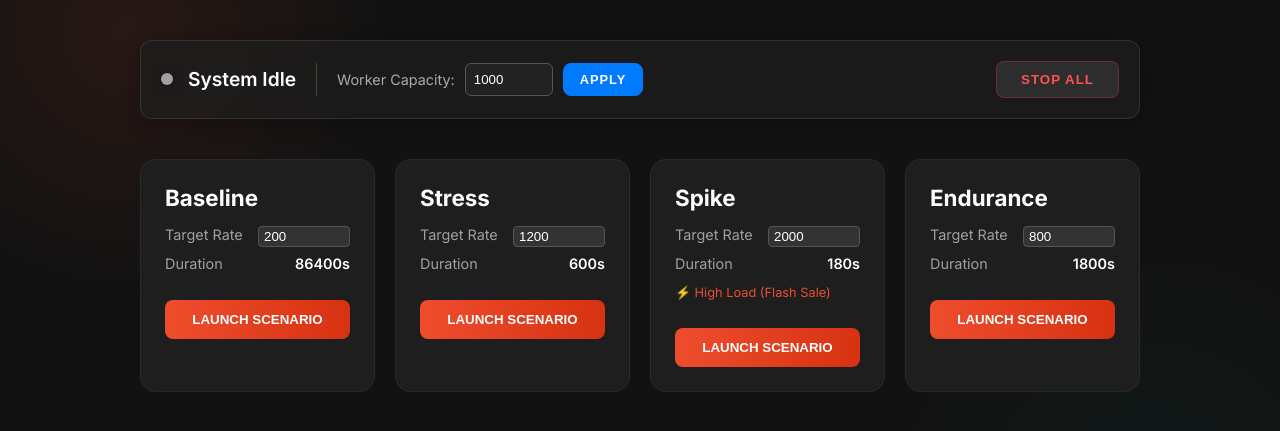
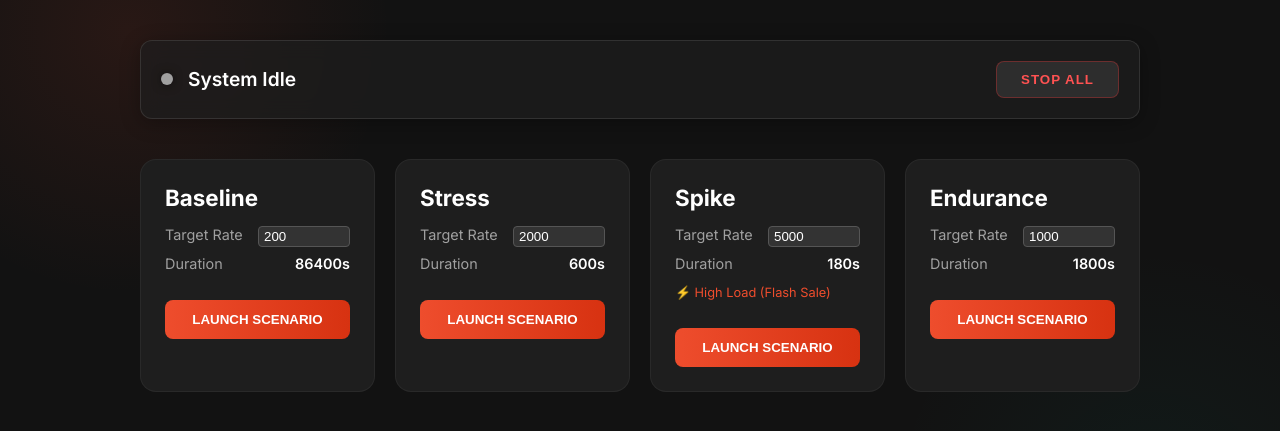
Before and after one commit to thanhdc57/log-analytics-project, a FastAPI app: page / in a window 1280 px wide. Shown: the part 128-559 px from the top of the page. Run offline with FastAPI, Linux system fonts and the light colour scheme.

Commit message:
Update dynamic rate log for workers

```diff
--- a/src/webload/app.py
+++ b/src/webload/app.py
@@ -60,11 +60,14 @@ HTTP_ENDPOINTS = [
 ]
 
 SCENARIOS = {
-    "baseline": {"rate": int(os.getenv("BASELINE_RATE", 200)), "duration": 86400},
-    "stress": {"rate": 1200, "duration": 600},         # Target: ~10 workers
-    "spike": {"rate": 2000, "duration": 180},          # Target: Max/Overload
-    "endurance": {"rate": 800, "duration": 1800},      # Target: ~7-8 workers
+    "baseline": {"rate": 200, "duration": 86400},      # 1 worker @ 200 logs/s
+    "stress": {"rate": 2000, "duration": 600},         # 2 workers @ 1000 logs/s
+    "spike": {"rate": 5000, "duration": 180},          # 5 workers @ 1000 logs/s
+    "endurance": {"rate": 1000, "duration": 1800},     # 1 worker @ 1000 logs/s
 }
+
+# Maximum logs/s a single worker can produce
+MAX_WORKER_RATE = 1000
 
 _lock = threading.Lock()
 _running = False
@@ -201,18 +204,33 @@ class ClusterManager:
             logger.error(f"ClusterManager: Scaling failed: {e}")
             return False
 
-    def update_worker_rate(self, new_rate: int):
+    def update_worker_env(self, rate_per_worker: int):
+        """Update BASELINE_RATE env var on worker deployment using K8s API"""
         if not self.enabled:
             return False
         try:
-            logger.info(f"Updating BASELINE_RATE to {new_rate}...")
-            subprocess.check_call([
-                "kubectl", "set", "env", "deployment/log-web-worker",
-                f"BASELINE_RATE={new_rate}", "-n", self.namespace
-            ])
+            logger.info(f"Updating worker BASELINE_RATE to {rate_per_worker}...")
+
+            # Get current deployment
+            deployment = self.apps_v1.read_namespaced_deployment(WORKER_DEPLOYMENT, NAMESPACE)
+
+            # Find and update BASELINE_RATE env var
+            containers = deployment.spec.template.spec.containers
+            for container in containers:
+                if container.env:
+                    for env_var in container.env:
+                        if env_var.name == "BASELINE_RATE":
+                            env_var.value = str(rate_per_worker)
+                            break
+                    else:
+                        # Add if not exists
+                        container.env.append(client.V1EnvVar(name="BASELINE_RATE", value=str(rate_per_worker)))
+
+            # Patch deployment
+            self.apps_v1.patch_namespaced_deployment(WORKER_DEPLOYMENT, NAMESPACE, deployment)
             return True
-        except subprocess.CalledProcessError as e:
-            logger.error(f"Failed to update worker rate: {e}")
+        except Exception as e:
+            logger.error(f"Failed to update worker env: {e}")
             return False
 
 cluster_manager = ClusterManager() if CLUSTER_MODE else None
@@ -220,7 +238,7 @@ cluster_manager = ClusterManager() if CLUSTER_MODE else None
 @app.post("/config/worker-rate")
 def config_worker_rate(rate: int):
     if CLUSTER_MODE and cluster_manager:
-        success = cluster_manager.update_worker_rate(rate)
+        success = cluster_manager.update_worker_env(rate)
         if success:
             return JSONResponse({"status": "updated", "rate": rate})
         return JSONResponse({"error": "Failed to update k8s"}, status_code=500)
@@ -237,21 +255,26 @@ def start(name: str, rate: int = None):
 
     # CLUSTER MODE LOGIC
     if CLUSTER_MODE and cluster_manager:
-        baseline_rate = int(os.getenv("BASELINE_RATE", 1000))
         # Use custom rate if provided, otherwise default to scenario rate
         target_rate = rate if rate is not None else SCENARIOS[name]["rate"]
 
-        # Calculate needed replicas (Round up)
-        target_replicas = max(1, int((target_rate + baseline_rate - 1) / baseline_rate))
+        # Smart scaling: calculate workers needed and rate per worker
+        import math
+        workers_needed = max(1, math.ceil(target_rate / MAX_WORKER_RATE))
+        rate_per_worker = target_rate // workers_needed
 
-        logger.info(f"Scenario: {name} (Rate: {target_rate}), Per-Pod: {baseline_rate} -> Scaling to {target_replicas} replicas")
+        logger.info(f"Scenario: {name} | Total: {target_rate} logs/s -> {workers_needed} workers @ {rate_per_worker} logs/s each")
 
-        success = cluster_manager.scale_workers(target_replicas)
+        # Update worker rate BEFORE scaling
+        cluster_manager.update_worker_env(rate_per_worker)
+
+        # Scale workers
+        success = cluster_manager.scale_workers(workers_needed)
         if success:
              with _lock:
                 _running = True
                 _current["scenario"] = name
-                _current["rate"] = f"Cluster Scale: {target_replicas} workers"
+                _current["rate"] = f"{workers_needed} workers × {rate_per_worker} logs/s = {target_rate} total"
                 _current["started_at"] = datetime.utcnow().isoformat() + "Z"
 
              # Monitor Thread for Cluster Mode Duration
@@ -271,7 +294,7 @@ def start(name: str, rate: int = None):
              _stop_event.clear()
              threading.Thread(target=_monitor_cluster_scenario, args=(SCENARIOS[name]["duration"],), daemon=True).start()
 
-             return JSONResponse({"ok": True, "scenario": name, "mode": "cluster", "replicas": target_replicas})
+             return JSONResponse({"ok": True, "scenario": name, "mode": "cluster", "workers": workers_needed, "rate_per_worker": rate_per_worker})
         else:
              return JSONResponse({"error": "Failed to scale cluster"}, status_code=500)
 
--- a/src/webload/templates/index.html
+++ b/src/webload/templates/index.html
@@ -239,21 +239,6 @@
                 <div class="status-dot" id="statusDot"></div>
                 <div class="status-text" id="statusText">System Idle</div>
             </div>
-
-            <!-- Worker Config Section -->
-            <div
-                style="display: flex; gap: 10px; align-items: center; border-left: 1px solid #444; padding-left: 20px; margin-left: 20px;">
-                <span style="color: #aaa; font-size: 0.9rem;">Worker Capacity:</span>
-                <input type="number" id="workerRate" value="1000"
-                    style="width: 70px; padding: 8px; border-radius: 6px; border: 1px solid #555; background: #222; color: white;">
-                <button class="stop-btn"
-                    style="background: #007bff; color: white; border-color: #007bff; padding: 8px 16px; font-size: 0.8rem;"
-                    onclick="updateWorkerRate()">
-                    APPLY
-                </button>
-            </div>
-
-            <div style="flex: 1;"></div>
             <button class="stop-btn" onclick="stopScenario()">STOP ALL</button>
         </div>
 
@@ -284,24 +269,6 @@
     </div>
 
     <script>
-        async function updateWorkerRate() {
-            const rate = document.getElementById('workerRate').value;
-            if (!confirm(`Update Per-Worker Rate to ${rate} logs/s?\n(This will restart all workers)`)) return;
-
-            const btn = document.querySelector('button[onclick="updateWorkerRate()"]');
-            btn.innerText = "UPDATING...";
-
-            try {
-                const res = await fetch(`/config/worker-rate?rate=${rate}`, { method: 'POST' });
-                if (res.ok) alert("Configuration updated! Workers are restarting...");
-                else alert("Update failed");
-            } catch (e) {
-                alert("Connection error");
-            } finally {
-                btn.innerText = "APPLY";
-            }
-        }
-
         async function startScenario(name) {
             const btn = document.querySelector(`#card-${name} .start-btn`);
             const input = document.querySelector(`#rate-${name}`);
```
